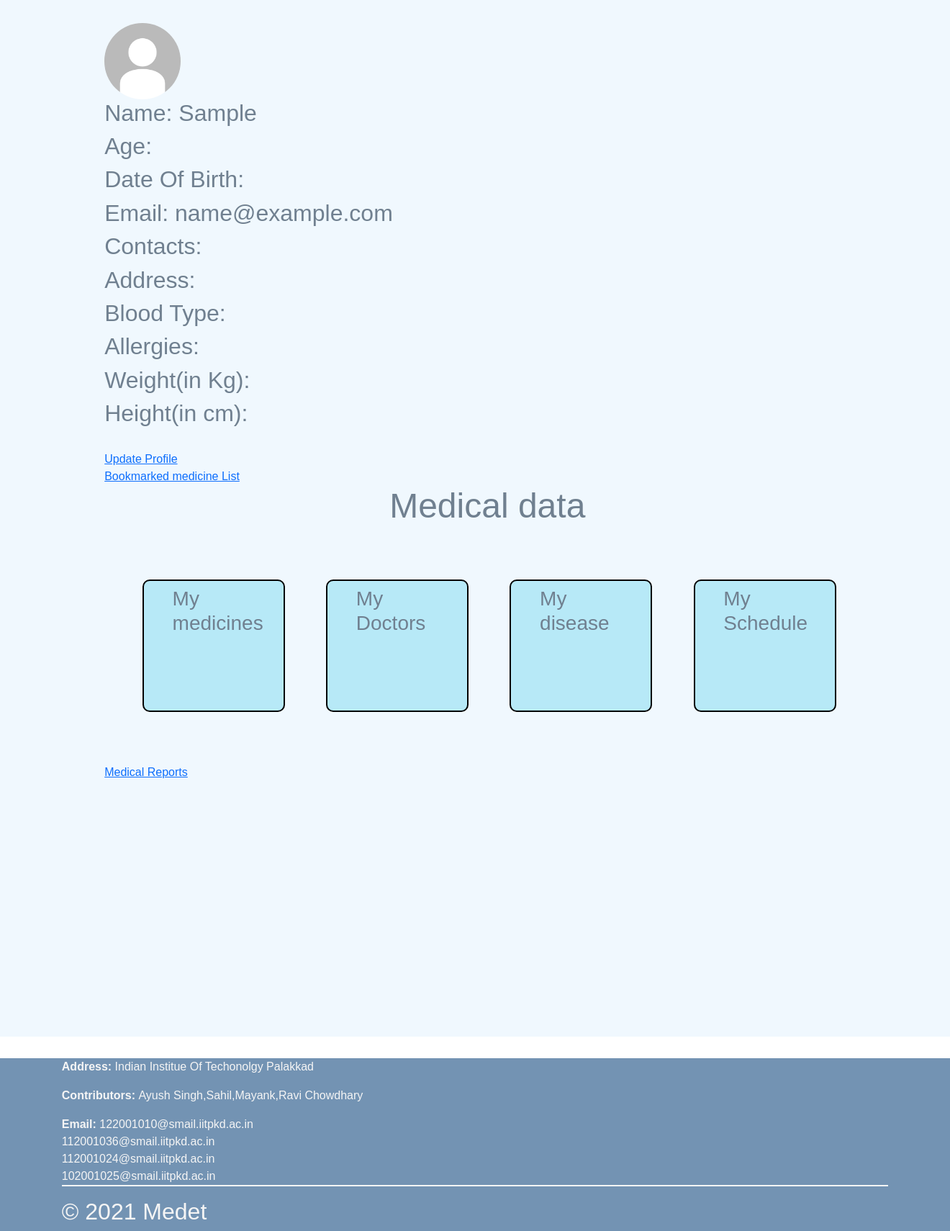
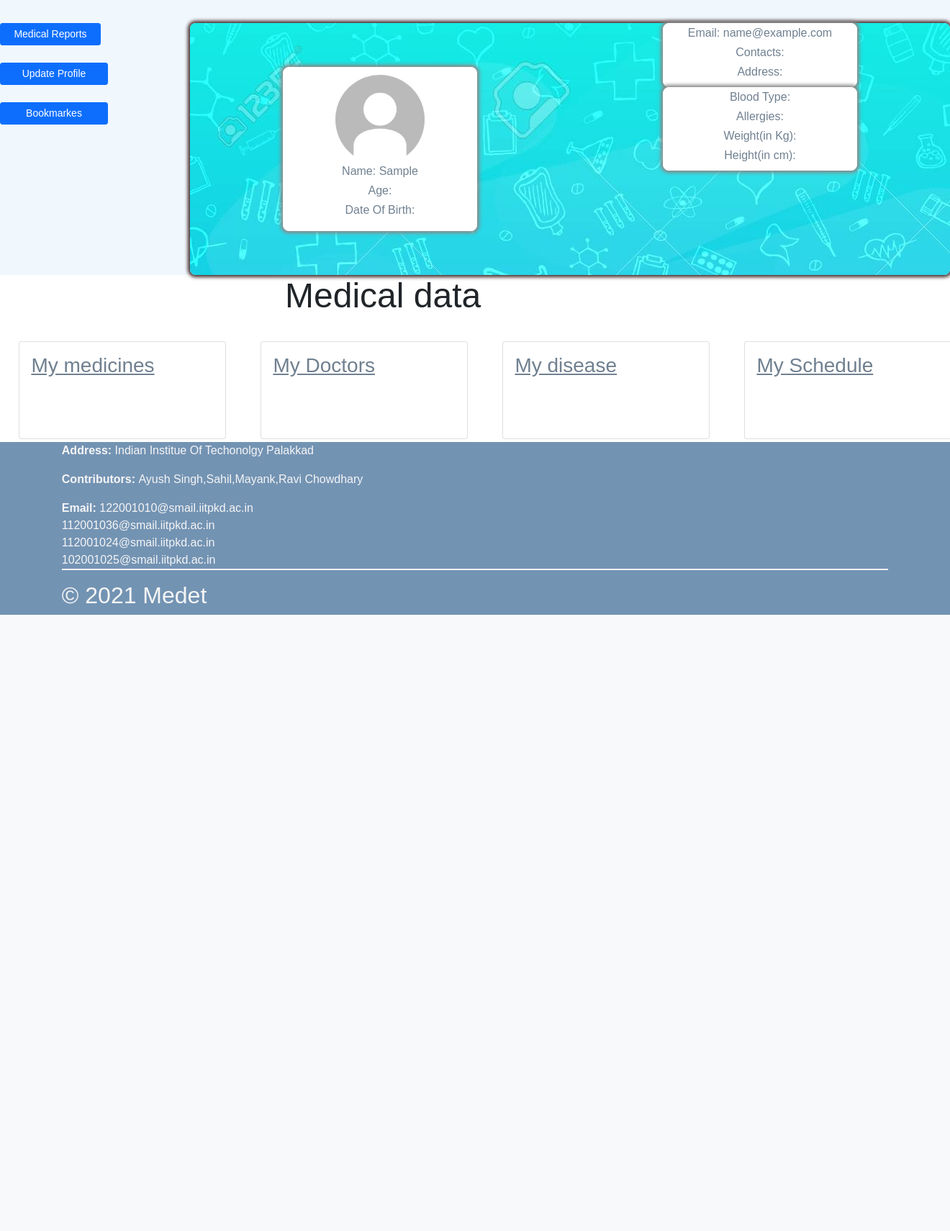
Before and after one commit to Mak1226/MEDET, a Django app: page /profile/ in a window 1320 px wide. Shown: the part 98-1808 px from the top of the page at 72% size. After the commit the page ends 952 px from the top, so only its background shows below. Run offline with Django 3.2, Linux system fonts and the light colour scheme; the visitor is signed in with stand-in values (Sample User, id 1); some libraries are stand-ins or nearby versions.

Commit message:
timepass

```diff
--- a/Backend/medet/homepage/static/homepage/static.css
+++ b/Backend/medet/homepage/static/homepage/static.css
@@ -129,7 +129,7 @@
 {
     background-color:  #DBF3FA;
 }
-#above_news{
+#above_news,#giving_color{
     text-align: center;
     color: slategray;
     font-size: 4rem;
@@ -141,8 +141,12 @@
         width: 100%;
         margin-top: 1rem;
     }
-    #above_news{
+    #above_news,#giving_color{
         font-size: 2rem;
+    }
+
+    #giving_color{
+        border-top: 1.5rem solid #DBF3FA;
     }
 
 
@@ -165,17 +169,15 @@
 }
 #pic
 {
-    width: 8vw;
+    width: 50%;
     border-radius: 50%;
 }
 #profile
 {
     margin-top: 0vh;
     color: slategray;
-    padding-left: 11vw;
     padding-top: 4vh;
-    width: 100vw;
-    height: 180vh;
+    width: 100%;
     background-color: #F0F8FE;
 }
 #med_data
@@ -474,7 +476,9 @@
     {
         width: 100%;
     }
+
 }
+
 #update
 {
     color: #fff;
@@ -531,3 +535,46 @@
 {
     margin-left: -1vw;
 }
+
+#main_div_profile{
+    display: flex;
+    justify-content: space-around;
+    min-height: 350px;
+    flex-grow: 1;
+    max-width: 80%;
+    border-radius:0.5rem;
+    box-shadow: 0px 0px 5px 3px #442a2a;
+
+}
+.profile_divs{
+    display: flex;
+    flex-direction: column;
+    align-items: center;
+    width: 270px;
+    padding: 1%;
+    /* height:270px; */
+    margin : auto 0;
+    border: 1px solid white;
+    border-radius:0.5rem;
+    background-color: white;
+    box-shadow: 0px 0px 5px 3px #888;
+}
+
+
+#main_sidebar{
+    display: flex;
+    justify-content: space-between;
+}
+#sidebar{
+    display: flex;
+    flex-direction: column;
+    width:150px;
+    word-wrap: break-word;
+}
+#abcde{
+    display: flex;
+    flex-direction: column;
+}
+#abcde>div{
+    margin:0px;
+}
--- a/Backend/medet/homepage/templates/homepage/base.html
+++ b/Backend/medet/homepage/templates/homepage/base.html
@@ -20,7 +20,9 @@
             background-size: cover;
             text-align: center;
         }
-
+        #main_div_profile{
+            background-image: url('{%static 'homepage/profilebackground.jpg'%}');
+        }
         .body {
             margin: 0;
             padding-top: 1vh;
--- a/Backend/medet/homepage/templates/homepage/homepage.html
+++ b/Backend/medet/homepage/templates/homepage/homepage.html
@@ -15,7 +15,7 @@
 <!-- not to touch -->
 <div id="medicine">
     <h1 id="above_news">Medicine Recommendations</h1>
-    <div class="row row-cols-1 row-cols-md-4 g-4">
+    <div class=" row row-cols-1 row-cols-md-4 g-4">
 
         {% for disease in diseases%}
             <div class="card" style="width: 18rem;">
@@ -33,7 +33,7 @@
 </div>
 {%endif%}
         <div id="news">
-            <h1 id="above_news">News related to Health</h1>
+            <h1 id="giving_color" >News related to Health</h1>
         <div class="row row-cols-1 row-cols-md-4 g-4">
             {%for article in articles%}
                 <div class="card" style="width: 18rem;">
--- a/Backend/medet/users/templates/users/profile.html
+++ b/Backend/medet/users/templates/users/profile.html
@@ -9,100 +9,140 @@
             </div>
             {%endfor%}
             {%endif%}
+            <div id ="main_sidebar">
+                <div id="sidebar">
+                    <a href="{%url 'profile_med_reports'%}" style="width: 140px;"class="btn btn-primary btn-sm" tabindex="-1" role="button" aria-disabled="true">Medical Reports</a>
+                    <br>
+                    <a href="{%url 'profile_update'%}" class="btn btn-primary btn-sm" tabindex="-1" role="button" aria-disabled="true">Update Profile</a>
+                    <br>
+                    <a href="{%url 'bookmark_list'%}" class="btn btn-primary btn-sm" tabindex="-1" role="button" aria-disabled="true">Bookmarkes</a>
+                </div>
+                <div id="main_div_profile">
+                    <div class="profile_divs ">
                         <img id="pic" src="{{user.profile.image.url}}" alt="">
                         {% if user.first_name %}
-            <h2 class="username">Name: {{user.first_name}}</h1>
+                        <h6 class="username">Name: {{user.first_name}}</h6>
                         {%else%}
-            <h2 class="username">Username: {{user.username }}</h1>
+                        <h6 class="username">Username: {{user.username }}</h6>
                         {%endif%}
                         {% if user.profile.age %}
-            <h2 >Age: {{user.profile.age}}</h1>
+                        <h6 >Age: {{user.profile.age}}</h6>
                         {%else%}
-            <h2 >Age: </h1>
+                        <h6 >Age: </h6>
                         {%endif%}
                         {% if user.profile.date_of_birth %}
-            <h2 >Date Of Birth: {{user.profile.date_of_birth}}</h1>
+                        <h6 >Date Of Birth: {{user.profile.date_of_birth}}</h6>
                         {%else%}
-            <h2 >Date Of Birth: </h1>
+                        <h6 >Date Of Birth: </h6>
                         {%endif%}
+
+                    </div>
+                    <div id="abcde" >
+                        <div class="profile_divs">
                             {%if user.email%}
-            <h2 class="email">Email: {{user.email}}</h2>
+                            <h6 class="email">Email: {{user.email}}</h6>
+                            {%else%}
+                            <h6 >Email: </h6>
                             {%endif%}
                             {% if user.profile.contact %}
-            <h2 >Contacts: {{user.profile.contact}}</h1>
+                            <h6 >Contacts: {{user.profile.contact}}</h6>
                             {%else%}
-            <h2 >Contacts: </h1>
+                            <h6 >Contacts: </h6>
                             {%endif%}
                             {% if user.profile.address %}
-            <h2 >Address: {{user.profile.address}}</h1>
+                            <h6 >Address: {{user.profile.address}}</h6>
                             {%else%}
-            <h2 >Address: </h1>
+                            <h6 >Address: </h6>
                             {%endif%}
+                        </div>
+                        <div class="profile_divs">
                             {% if user.profile.blood_type %}
-            <h2 >Blood Type: {{user.profile.blood_type}}</h1>
+                            <h6 >Blood Type: {{user.profile.blood_type}}</h6>
                             {%else%}
-            <h2 >Blood Type: </h1>
+                            <h6 >Blood Type: </h6>
                             {%endif%}
                             {% if user.profile.allergy %}
-            <h2 >Allergies: {{user.profile.allergy}}</h1>
+                            <h6 >Allergies: {{user.profile.allergy}}</h6>
                             {%else%}
-            <h2 >Allergies: </h1>
+                            <h6 >Allergies: </h6>
                             {%endif%}
                             {% if user.profile.weight %}
-            <h2 >Weight(in Kg): {{user.profile.weight}}</h1>
+                            <h6 >Weight(in Kg): {{user.profile.weight}}</h6>
                             {%else%}
-            <h2 >Weight(in Kg): </h1>
+                            <h6 >Weight(in Kg): </h6>
                             {%endif%}
                             {% if user.profile.height %}
-            <h2 >Height(in cm): {{user.profile.height}}</h1>
+                            <h6 >Height(in cm): {{user.profile.height}}</h6>
                             {%else%}
-            <h2 >Height(in cm): </h1>
+                            <h6 >Height(in cm): </h6>
                             {%endif%}
-            <br>
-            <a href="{%url 'profile_update'%}">Update Profile</a>
-            <br>
-            <a href="{%url 'bookmark_list'%}">Bookmarked medicine List</a>
+                        </div>
+                    </div>
+
+                    </div>
+                </div>
+
+
+        </div>
+
             <div id="data">
                 <h1 id="med_data">Medical data</h1>
-
-
-                <a href="{% url 'profile_medicine'%}" style="color: slategray;"><div class="card_profile">
-                    <h3>My medicines</h3>
+                <div class=" row row-cols-1 row-cols-md-4 g-4">
+                <a href="{% url 'profile_medicine'%}" style="color: slategray;">
+                    <div class="card h-100" style="width: 18rem;">
+                        <div class="card-body">
+                        <h3 class="card-title">My medicines</h3>
+                        <p class="card-text">
                             <ul>
                                 {% for medicine in medicines%}
                                 <li>{{medicine.medicine_name}}</li>
                                 {%endfor%}
                             </ul>
-                </div></a>
-                <a href="{% url 'profile_doctor'%}" style="color: slategray;"><div class="card_profile">
-                    <h3>My Doctors</h3>
+                        </p>
+                        </div>
+                    </div>
+                </a>
+                <a href="{% url 'profile_doctor'%}" style="color: slategray;">
+                    <div class="card h-100" style="width: 18rem;">
+                        <div class="card-body">
+                        <h3 class="card-title">My Doctors</h3>
+                        <p class="card-text">
                             <ul>
                                 {% for doctor in doctors%}
                                 <li>{{doctor.doctor_name}}</li>
                                 {%endfor%}
                             </ul>
-                </div></a>
-                <a href="{% url 'profile_disease'%}" style="color: slategray;"><div class="card_profile">
-                    <h3>My disease</h3>
+                        </p>
+                        </div>
+                    </div>
+                </a>
+                <a href="{% url 'profile_disease'%}" style="color: slategray;">
+                    <div class="card h-100" style="width: 18rem;">
+                        <div class="card-body">
+                    <h3 class="card-title">My disease</h3>
+                    <p class="card-text">
                         <ul>
                             {% for disease in diseases%}
                             <li>{{disease.disease_name}}</li>
                             {%endfor%}
                         </ul>
-                </div></a>
-                <a href="{% url 'profile_schedule'%}" style="color: slategray;"><div class="card_profile">
-                    <h3>My Schedule</h3>
+                    </p>
+                    </div></div>
+                </a>
+                <a href="{% url 'profile_schedule'%}" style="color: slategray;">
+                    <div class="card h-100" style="width: 18rem;">
+                        <div class="card-body">
+                    <h3 class="card-title">My Schedule</h3>
+                    <p class="card-text">
                         <ul>
                             {% for schedule in schedules%}
                             <li>{{schedule.schedule}}</li>
                             {%endfor%}
                         </ul>
-                </div></a>
-
-                <br>
-                <br>
-                <br><br>
-                <a href="{%url 'profile_med_reports'%}">Medical Reports</a>
+                    </p>
+                    </div></div>
+                </a>
+            </div>
         </div>
     </div>
 
```
Also changed, not shown: Backend/medet/homepage/static/homepage/profilebackground.jpg (added). Lines whose indentation alone changed are shown as unchanged.
